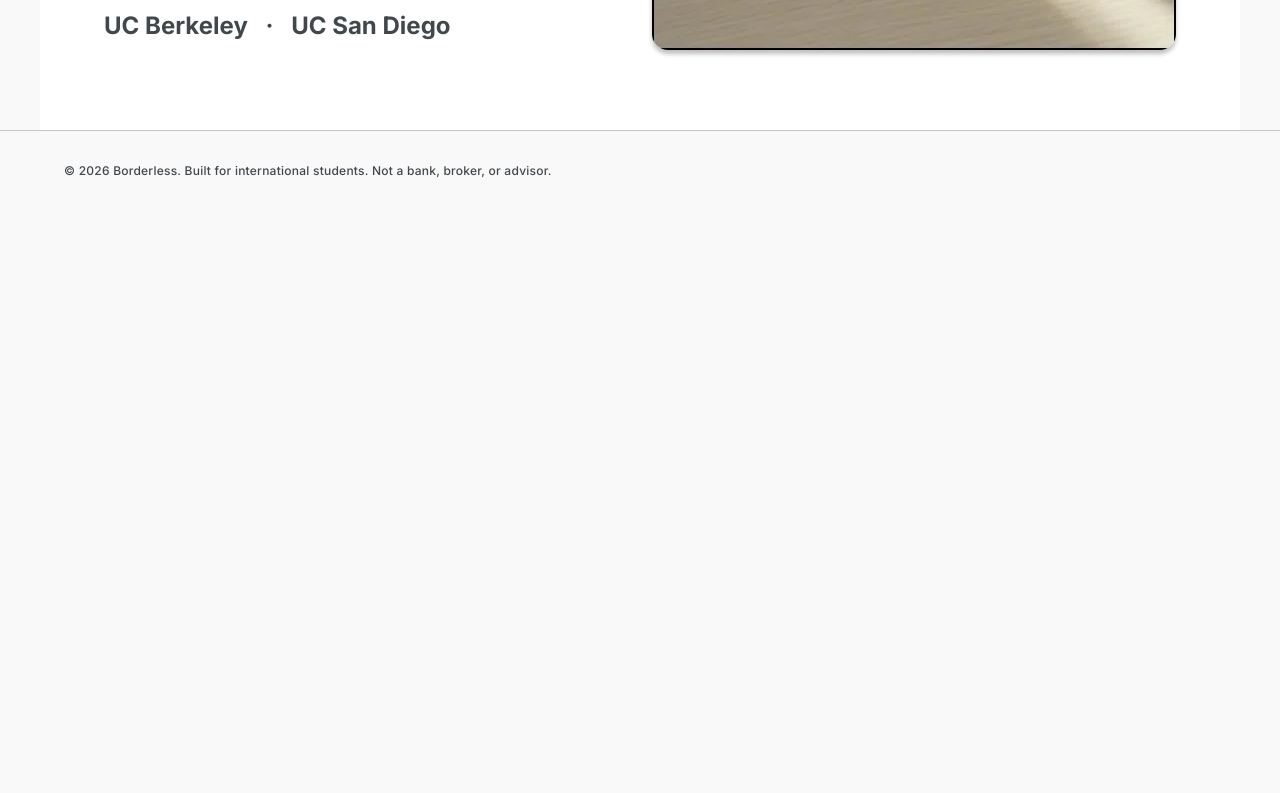
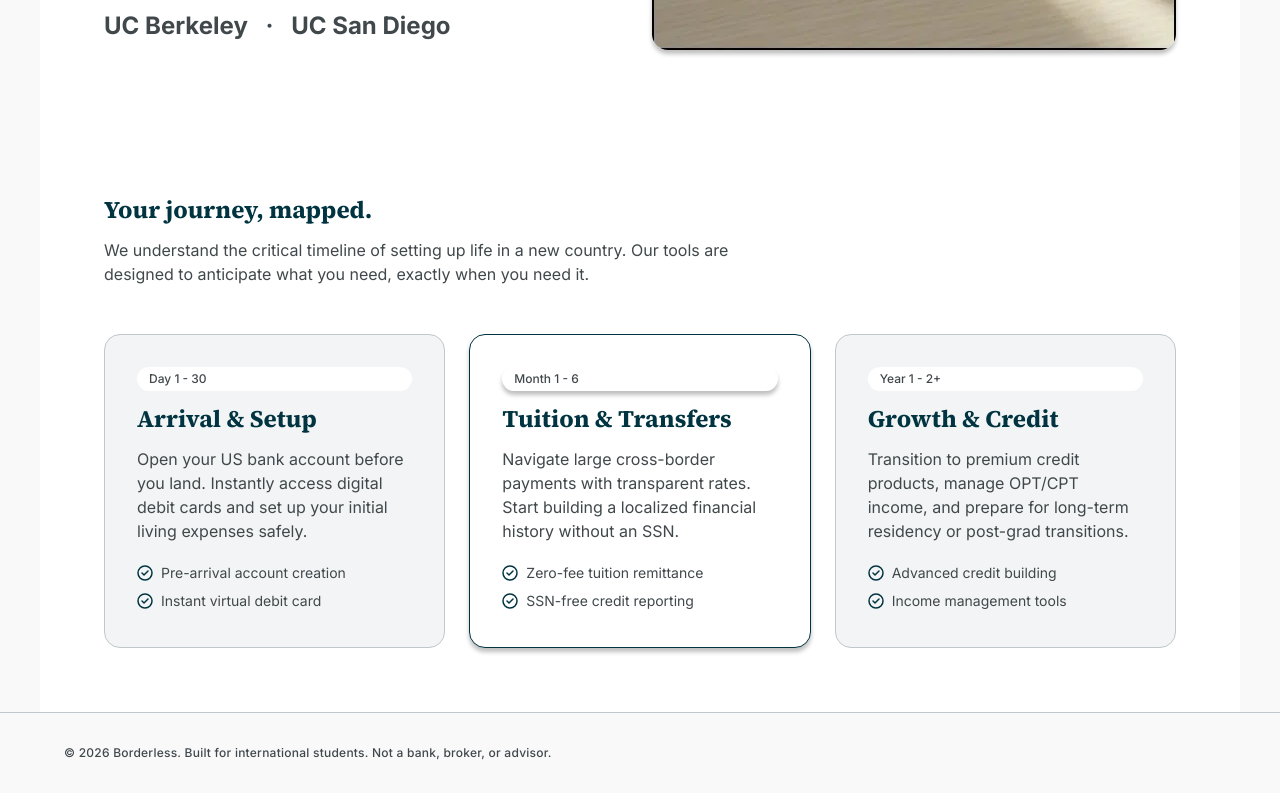
Before and after one commit to Neev2507/Borderless, a Next.js app: page / in a window 1280 px wide. Shown: the part 635-1428 px from the top of the page. Before the commit the page ends 846 px from the top, so only its background shows below. Built offline with nearby package versions, Linux system fonts and the light colour scheme.

Commit message:
landing page almost done

```diff
--- a/app/page.tsx
+++ b/app/page.tsx
@@ -1,5 +1,6 @@
 import Image from "next/image";
 import { Button } from "@/components/button";
+import { Card } from "@/components/card";
 import { Nav } from "@/components/nav";
 
 export default function Home() {
@@ -46,6 +47,43 @@ export default function Home() {
             </div>
           </div>
         </section>
+
+        <section className="max-w-[1200px] mx-auto bg-surface-lowest">
+          <div className="px-16 py-16 flex flex-col gap-12">
+            <div className="max-w-[672px]">
+              <h2 className="font-serif text-headline-md font-bold text-primary mb-3">
+                Your journey, mapped.
+              </h2>
+              <p className="font-sans text-base font-normal leading-6 text-on-surface-variant">
+                We understand the critical timeline of setting up life in a new country. Our tools are designed to anticipate what you need, exactly when you need it.
+              </p>
+            </div>
+
+            <div className="grid grid-cols-3 gap-6">
+              <Card
+                pill="Day 1 - 30"
+                title="Arrival & Setup"
+                body="Open your US bank account before you land. Instantly access digital debit cards and set up your initial living expenses safely."
+                features={["Pre-arrival account creation", "Instant virtual debit card"]}
+              />
+
+              <Card
+                pill="Month 1 - 6"
+                title="Tuition & Transfers"
+                body="Navigate large cross-border payments with transparent rates. Start building a localized financial history without an SSN."
+                features={["Zero-fee tuition remittance", "SSN-free credit reporting"]}
+                highlighted
+              />
+
+              <Card
+                pill="Year 1 - 2+"
+                title="Growth & Credit"
+                body="Transition to premium credit products, manage OPT/CPT income, and prepare for long-term residency or post-grad transitions."
+                features={["Advanced credit building", "Income management tools"]}
+              />
+            </div>
+          </div>
+        </section>
       </main>
 
       <footer className="px-16 py-8 border-t border-outline-variant">
--- /dev/null
+++ b/components/card.tsx
@@ -0,0 +1,68 @@
+import { Pill } from "./pill";
+
+type CardProps = {
+  pill: string;
+  title: string;
+  body: string;
+  features: string[];
+  highlighted?: boolean;
+};
+
+export function Card({ pill, title, body, features, highlighted = false }: CardProps) {
+  return (
+    <div
+      className={`
+        flex flex-col gap-3
+        p-8 pb-9
+        rounded-2xl
+        ${highlighted
+          ? "bg-surface-lowest border border-primary shadow-[0_4px_4px_0_rgba(0,0,0,0.25)]"
+          : "bg-surface-low border border-outline-variant"
+        }
+      `}
+    >
+      <Pill withShadow={highlighted}>{pill}</Pill>
+
+      <h3 className="font-serif text-2xl font-bold leading-8 text-primary">
+        {title}
+      </h3>
+
+      <p className="font-sans text-base font-normal leading-6 text-on-surface-variant">
+        {body}
+      </p>
+
+      <ul className="flex flex-col gap-2 mt-2">
+        {features.map((feature) => (
+          <li key={feature} className="flex items-center gap-2">
+            <CheckIcon />
+            <span className="font-sans text-sm font-normal leading-5 text-on-surface-variant">
+              {feature}
+            </span>
+          </li>
+        ))}
+      </ul>
+    </div>
+  );
+}
+
+function CheckIcon() {
+  return (
+    <svg
+      width="16"
+      height="16"
+      viewBox="0 0 16 16"
+      fill="none"
+      xmlns="http://www.w3.org/2000/svg"
+    >
+      <circle cx="8" cy="8" r="7" stroke="currentColor" strokeWidth="1.5" className="text-primary" />
+      <path
+        d="M5 8L7 10L11 6"
+        stroke="currentColor"
+        strokeWidth="1.5"
+        strokeLinecap="round"
+        strokeLinejoin="round"
+        className="text-primary"
+      />
+    </svg>
+  );
+}
--- /dev/null
+++ b/components/pill.tsx
@@ -0,0 +1,22 @@
+type PillProps = {
+  children: React.ReactNode;
+  withShadow?: boolean;
+};
+
+export function Pill({ children, withShadow = false }: PillProps) {
+  return (
+    <span
+      className={`
+        inline-flex items-center
+        px-3 py-1
+        rounded-full
+        bg-surface-lowest
+        text-on-surface-variant
+        font-sans text-xs font-medium
+        ${withShadow ? "shadow-[0_4px_4px_0_rgba(0,0,0,0.25)]" : ""}
+      `}
+    >
+      {children}
+    </span>
+  );
+}
```
